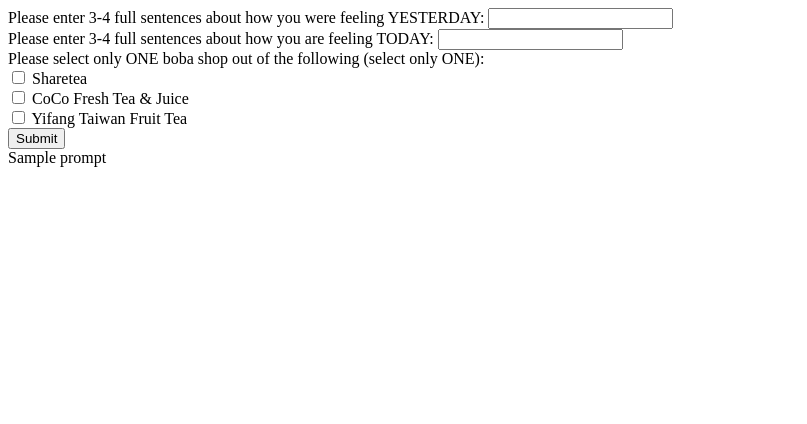
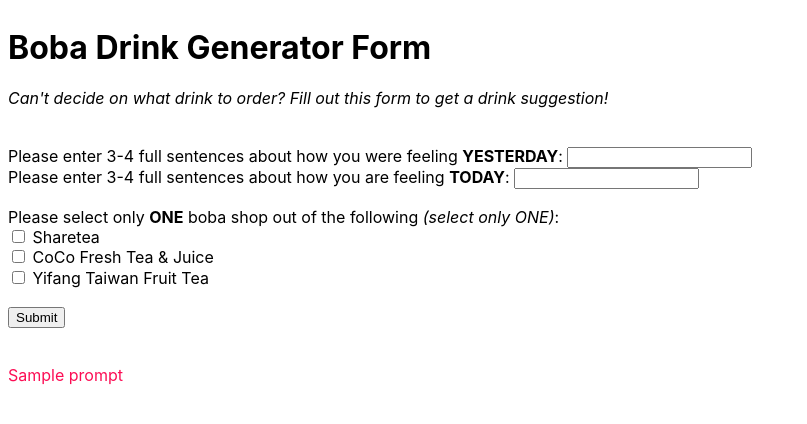
Before and after one commit to rachec7/HCDE-310---Boba-App, a Flask app: template templates/input-template.html in a window 1280 px wide. Shown: the top 424 px of the page, without its empty margins (0-807 px from the left). Run offline with Flask 2, Linux system fonts and the light colour scheme; the template is opened without the code that fills it: most values are stand-ins (such as "Sample title", 1, 10 or a date in 2020).

Commit message:
edit files

```diff
--- a/bobamenu.py
+++ b/bobamenu.py
@@ -42,11 +42,23 @@
 
     website = urllib.request.Request(url, headers = header)
 
-    #restaurantrequest = safe_get(website)
-
     # return url
     return safe_get(website)
 
+
+# Function called get_restaurant_id():
+#
+#       Takes in parameter:
+#       - restname (str): the restaurant name as a string
+#
+# Returns the corresponding integer for the given restaurant
+def get_restaurant_id(restname):
+    if restname == "Sharetea":
+        return 47607063122320424
+    elif restname == "Yifang Taiwan Fruit Tea":
+        return 45450256122781310
+    else: # restname == "CoCo Fresh Tea & Juice"
+        return 47617600122192770
 
 
 # Function called get_restaurant_info()
@@ -64,9 +76,9 @@
 # Returns the menu dictionary.
 def get_restaurant_info(restaurant): #(restaurant_list):
     menudict = {}
-    print(restaurant)
+    #print(restaurant)
     restaurantrequest = documenuREST(restaurant_id = restaurant)
-    print(restaurantrequest)
+    #print(restaurantrequest)
     if restaurantrequest is None:
         return None
     else:
@@ -112,16 +124,16 @@
 #           - if the section is "brewed tea" or "tea" or "fresh tea", rename the section as "tea"
 #           - if the section is "milk tea" or "cheese cream drinks", rename the section as "milk tea"
 #           - if the section is "fresh tea" or "tea latte", rename the section as "fresh milk"
-#           - else, rename the section as "other" ("ice blended", "traditional taste", "chocolate", "yakult", "macchiato", "slush and smoothie")
+#           - else, rename the section as "other" ("ice blended", "winter special", "chocolate", "yakult", "macchiato", "slush and smoothie")
 #
 # Returns the newly created dictionary.
 def make_recommendation_dict(mdict):
     rdict = {}
     for section in mdict:
         lsection = section.lower()
-        if lsection == "fruit tea" or lsection == "fruit":
+        if lsection == "fruit tea":
             newsection = "fruit tea"
-        elif lsection == "traditional taiwanese drink" or lsection == "tea" or lsection == "fresh tea" or lsection == "brewed tea":
+        elif lsection == "traditional taiwanese drink" or lsection == "fresh tea" or lsection == "brewed tea":
             newsection = "tea"
         elif lsection == "milk tea" or lsection == "cheese cream drinks":
             newsection = "milk tea"
@@ -137,7 +149,6 @@
             if drink not in rdict:
                 rdict[newsection][drink] = mdict[section][drink]
     return rdict
-
 
 
 # Function called get_boba_section():
@@ -202,20 +213,6 @@
         print("{} [{}] - {}".format(dname, dprice, ddescription))
 
 
-# Function called get_restaurant_id():
-#
-#       Takes in parameter:
-#       - restname (str): the restaurant name as a string
-#
-# Returns the corresponding integer for the given restaurant
-def get_restaurant_id(restname):
-    if restname == "Sharetea":
-        return 47540798122040000
-    elif restname == "Yifang Taiwan Fruit Tea":
-        return 45450256122781310
-    else: # restname == "CoCo Fresh Tea & Juice"
-        return 47617600122192770
-
 ## CODE FOR TESTING TO SEE IF API WORKS
 # Get the restaurant information of three restaurants in a list.
 # Iterate through each restaurant in the list, using get_restaurant_info.
@@ -223,10 +220,10 @@
 # Writes the menu output from get_restaurant_info() to a csv file.
 ###restaurant_list = [47607063122320424, 47829994122274430, 47617600122192770]
 #restaurant_list = [47607063122320424]
-rn = "Sharetea"
-restaurantid = get_restaurant_id(rn)
-md = get_restaurant_info(restaurantid)
-print(md)
+#rn = "Sharetea"
+#restaurantid = get_restaurant_id(rn)
+#md = get_restaurant_info(restaurantid)
+#print(md)
 ##rd = make_recommendation_dict(md)
 ###bs = get_boba_section("Sad", rd)
 ###sd = get_boba_drink(bs)
@@ -253,24 +250,25 @@
         # if form filled in, greet them using this data
         if restaurant:
             # get user input (restaurant)
-            restaurantid = [get_restaurant_id(restname = b) for b in restaurant]
+            restaurantid = [get_restaurant_id(restname = b) for b in restaurant][0]
             app.logger.info("got restaurant id: " + str(restaurantid))
             app.logger.info("getting restaurant menu")
-            print(restaurantid)
+            #print(restaurantid)
             md = get_restaurant_info(restaurantid)
-            print(md)
+            #print(md)
             app.logger.info("got menu dictionary")
 
             #return json.dumps(md)
             rd = make_recommendation_dict(md)
             app.logger.info("got recommendation menu")
-            bs = get_boba_section(emotionstr = "Sad", recommendationdict = rd)
+            bs = get_boba_section(emotionstr = "Surprise", recommendationdict = rd)
             app.logger.info("got boba section")
             sd = get_boba_drink(bs)
             app.logger.info("got boba drink")
+            print(sd)
             #return json.dumps(sd)
             return render_template('response.html',
-                page_title = "Boba Drink Suggestion Response for %s"%restaurant,
+                page_title = "Boba Drink Suggestion Response for %s"%restaurant[0],
                 boba = sd)
 
 
@@ -278,14 +276,16 @@
         else:
             return render_template('input-template.html',
             page_title = "Boba Form - Error",
-            prompt = "How can we give you a drink suggestion if you don't fill anything out?")
+            prompt = "How can we give you a drink suggestion if you don't fill anything out? Please fill out the form :)")
     else:
         return render_template('input-template.html', page_title = "Input Form")
 
 
 if __name__ == "__main__":
+    # Used when running locally only.
+	# When deploying to Google AppEngine, a webserver process will
+	# serve your app.
   app.run(host="localhost", port=8080, debug=True)
-
 
 
 #input template
--- a/templates/input-template.html
+++ b/templates/input-template.html
@@ -1,23 +1,40 @@
 <!DOCTYPE html>
 <html>
 <head>
-<title>Boba Drink Generator Form</title>
+    <title>Boba Drink Generator Form</title>
+    <h1>Boba Drink Generator Form</h1>
+    <em>Can't decide on what drink to order? Fill out this form to get a drink suggestion!</em><br /><br /><br />
+    <style>
+        body{
+            font-family: -apple-system, BlinkMacSystemFont, 'Segoe UI', Roboto, Oxygen, Ubuntu, Cantarell, 'Open Sans', 'Helvetica Neue', sans-serif;
+            font-size: 1em;
+            line-height: 1.2;
+            float: left;
+            text-align: left;
+        }
+        .formtitle{
+            float:left;
+            text-align:left;
+            color: rgb(252, 13, 84);
+        }
+        .formtitle td{vertical-align:bottom}
+    </style>
 </head>
 <body>
 <form action="/" method="post">
-    <label for="emotion1">Please enter 3-4 full sentences about how you were feeling YESTERDAY:</label>
+    <label for="emotion1">Please enter 3-4 full sentences about how you were feeling <strong>YESTERDAY</strong>:</label>
     <input type="text" id="emotion1" name="{input_1}" /><br />
-    <label for="emotion2">Please enter 3-4 full sentences about how you are feeling TODAY:</label>
-    <input type="text" id="emotion2" name="{input_2}" /><br />
-    Please select only ONE boba shop out of the following (select only ONE):<br />
+    <label for="emotion2">Please enter 3-4 full sentences about how you are feeling <strong>TODAY</strong>:</label>
+    <input type="text" id="emotion2" name="{input_2}" /><br /><br />
+    Please select only <strong>ONE</strong> boba shop out of the following <em>(select only ONE)</em>:<br />
     <input type="checkbox" name="restaurant_type" value="Sharetea" id="Sharetea"/>
     <label for="Sharetea">Sharetea</label><br />
     <input type="checkbox" name="restaurant_type" value="CoCo Fresh Tea & Juice" id="CoCo Fresh Tea & Juice">
     <label for="CoCo Fresh Tea & Juice">CoCo Fresh Tea & Juice</label><br />
     <input type="checkbox" name="restaurant_type" value="Yifang Taiwan Fruit Tea" id="Yifang Taiwan Fruit Tea">
-    <label for="Yifang Taiwan Fruit Tea">Yifang Taiwan Fruit Tea</label><br />
+    <label for="Yifang Taiwan Fruit Tea">Yifang Taiwan Fruit Tea</label><br /><br />
     <input type="submit" value="Submit" name="gobtn"/>
-</form>
+</form><br /><br />
 {% if prompt %}
 <div class= 'formtitle'>{{prompt}}</div>
 {% endif %}
```
Also changed, not shown: templates/response.html (+26 -6 lines).
